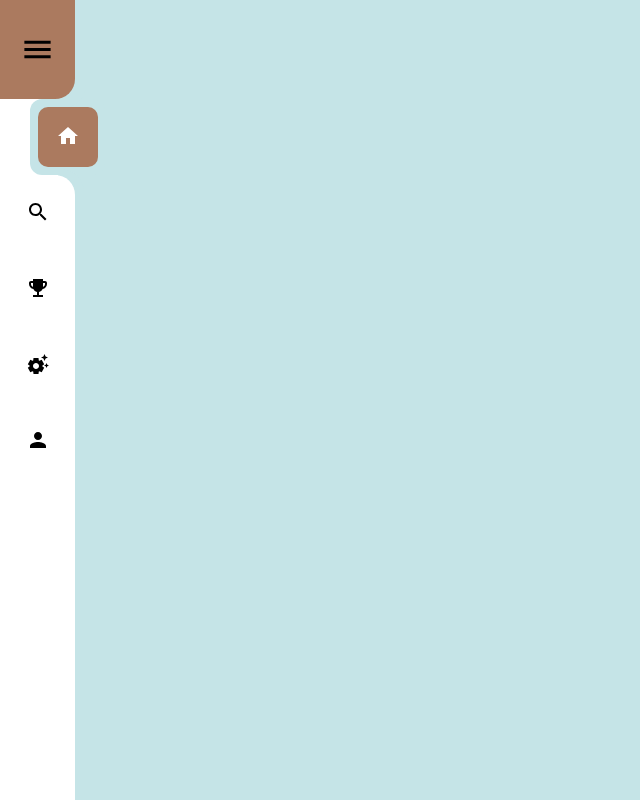
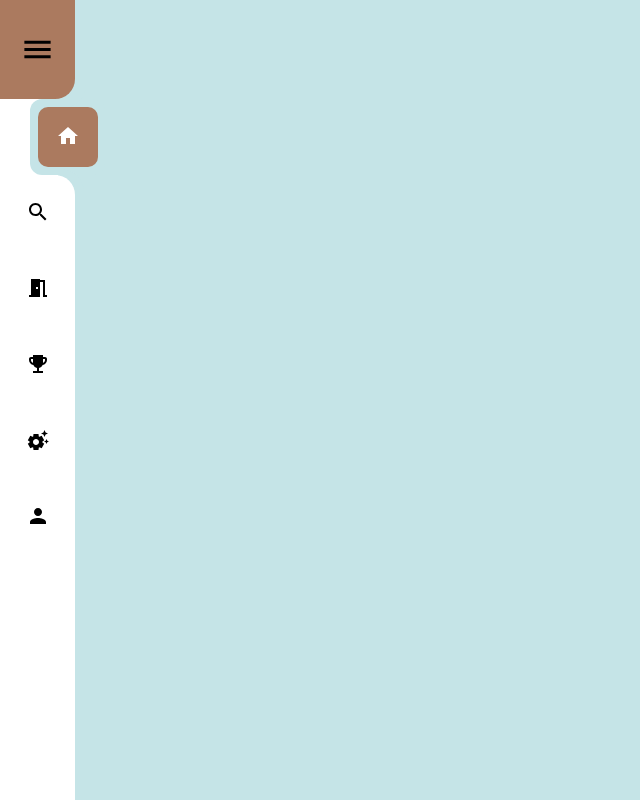
Before and after one commit to mazeltovik/math-battle-front, a React app: page / in a window 1280 px wide. Shown: the whole page, without its empty margins (0-640 px from the left). Built offline with nearby package versions, Linux system fonts and the light colour scheme.

Commit message:
feat: add new item to the menu

```diff
--- a/src/components/sidebarMenu/sidebarMenu.tsx
+++ b/src/components/sidebarMenu/sidebarMenu.tsx
@@ -14,6 +14,7 @@ import PersonIcon from '@mui/icons-material/Person';
 import SettingsSuggestIcon from '@mui/icons-material/SettingsSuggest';
 import MenuIcon from '@mui/icons-material/Menu';
 import CloseIcon from '@mui/icons-material/Close';
+import MeetingRoomIcon from '@mui/icons-material/MeetingRoom';
 //Components
 
 //React
@@ -66,6 +67,14 @@ export default function SidebarMenu({}: sidebarMenuTypes) {
         <li className="list">
           <a href="#">
             <span className="icon">
+              <MeetingRoomIcon/>
+            </span>
+            <span className="text">Create</span>
+          </a>
+        </li>
+        <li className="list">
+          <a href="#">
+            <span className="icon">
               <EmojiEventsIcon />
             </span>
             <span className="text">Achievements</span>
```
